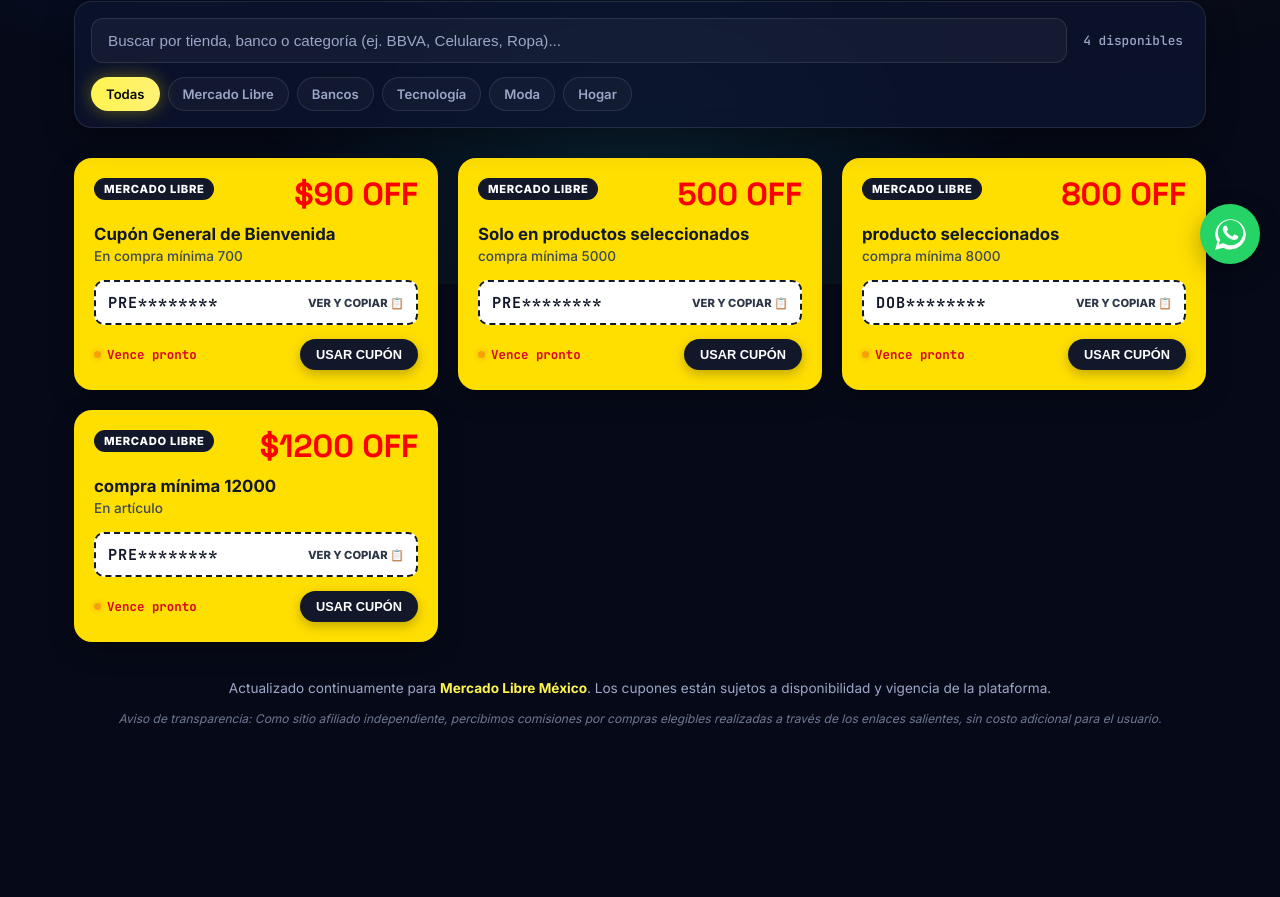
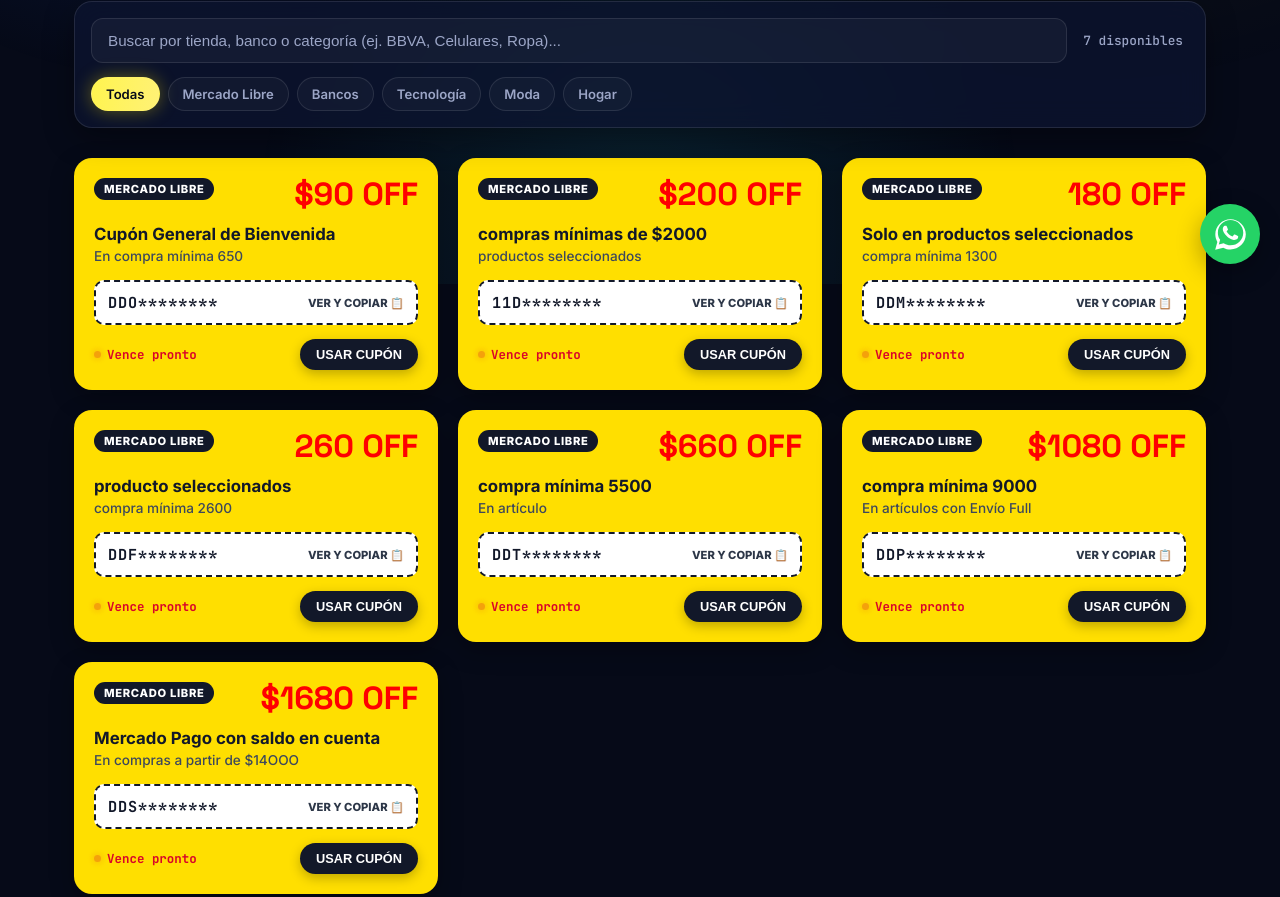
Before and after one commit to supershopperML/CUPONVIRAL4, a plain HTML site: page index.html in a window 1280 px wide. Shown: the part 516-1413 px from the top of the page. Before the commit the page ends 1344 px from the top, so only its background shows below. Drawn offline with Linux system fonts and the light colour scheme.

Commit message:
Update coupon details and statuses in index.html

```diff
--- a/index.html
+++ b/index.html
@@ -531,8 +531,8 @@
     categoriaLabel: "Mercado Libre",
     descuento: "$90 OFF",
     titulo: "Cupón General de Bienvenida",
-    subtitulo: "En compra mínima 700",
-    codigo: "PREDDMUNDO",
+    subtitulo: "En compra mínima 650",
+    codigo: "DDOFERTON",
     link: "https://meli.la/2JsYSvo",
     estado: "activo"
   },
@@ -540,21 +540,21 @@
     id: 2,
     categoria: "mercadolibre",
     categoriaLabel: "Mercado libre",
-    descuento: "$230 OFF",
-    titulo: "compras mínimas de $1800",
+    descuento: "$200 OFF",
+    titulo: "compras mínimas de $2000",
     subtitulo: "productos seleccionados",
-    codigo: "DOBLEHOT",
+    codigo: "11DEL11",
     link: "https://meli.la/1FbSgnK",
-    estado: "inactivo"
+    estado: "activo"
   },
   {
     id: 3,
     categoria: "mercadolibre",
     categoriaLabel: "Mercado libre",
-    descuento: "500 OFF",
+    descuento: "180 OFF",
     titulo: "Solo en productos seleccionados",
-    subtitulo: "compra mínima 5000",
-    codigo: "PREDDHAPPY",
+    subtitulo: "compra mínima 1300",
+    codigo: "DDMEGA",
     link: "https://meli.la/2H3LKFf",
     estado: "activo"
   },
@@ -562,10 +562,10 @@
     id: 4,
     categoria: "mercadolibre",
     categoriaLabel: "Mercado libre",
-    descuento: "800 OFF",
+    descuento: "260 OFF",
     titulo: "producto seleccionados",
-    subtitulo: "compra mínima 8000",
-    codigo: "DOBLECLUB",
+    subtitulo: "compra mínima 2600",
+    codigo: "DDFLASH",
     link: "https://meli.la/2tuxs1q",
     estado: "activo"
   },
@@ -573,10 +573,10 @@
     id: 5,
     categoria: "mercadolibre",
     categoriaLabel: "Mercado libre",
-    descuento: "$1200 OFF",
-    titulo: "compra mínima 12000",
+    descuento: "$660 OFF",
+    titulo: "compra mínima 5500",
     subtitulo: "En artículo",
-    codigo: "PREDDFAN",
+    codigo: "DDTOTAL",
     link: "https://meli.la/1ycNCD2",
     estado: "activo"
   },
@@ -584,23 +584,23 @@
     id: 5,
     categoria: "mercadolibre",
     categoriaLabel: "Mercado libre",
-    descuento: "$700 OFF",
-    titulo: "compra mínima 7000",
+    descuento: "$1080 OFF",
+    titulo: "compra mínima 9000",
     subtitulo: "En artículos con Envío Full",
-    codigo: "PREDDCLICK",
-    link: "https://meli.la/2JsYSvo",
-    estado: "inactivo"
+    codigo: "DDPREMIO",
+    link: "https://meli.la/1buVyQG",
+    estado: "activo"
   },
   {
     id: 6,
     categoria: "mercadolibre",
     categoriaLabel: "Mercado libre",
-    descuento: "$1050 OFF",
+    descuento: "$1680 OFF",
     titulo: "Mercado Pago con saldo en cuenta",
-    subtitulo: "En compras a partir de $10500",
-    codigo: "DOBLEGO",
-    link: "https://meli.la/2JsYSvo",
-    estado: "inactivo"
+    subtitulo: "En compras a partir de $14OOO",
+    codigo: "DDSUPER",
+    link: "https://meli.la/26b8bag",
+    estado: "activo"
   }
 ];
 
```
